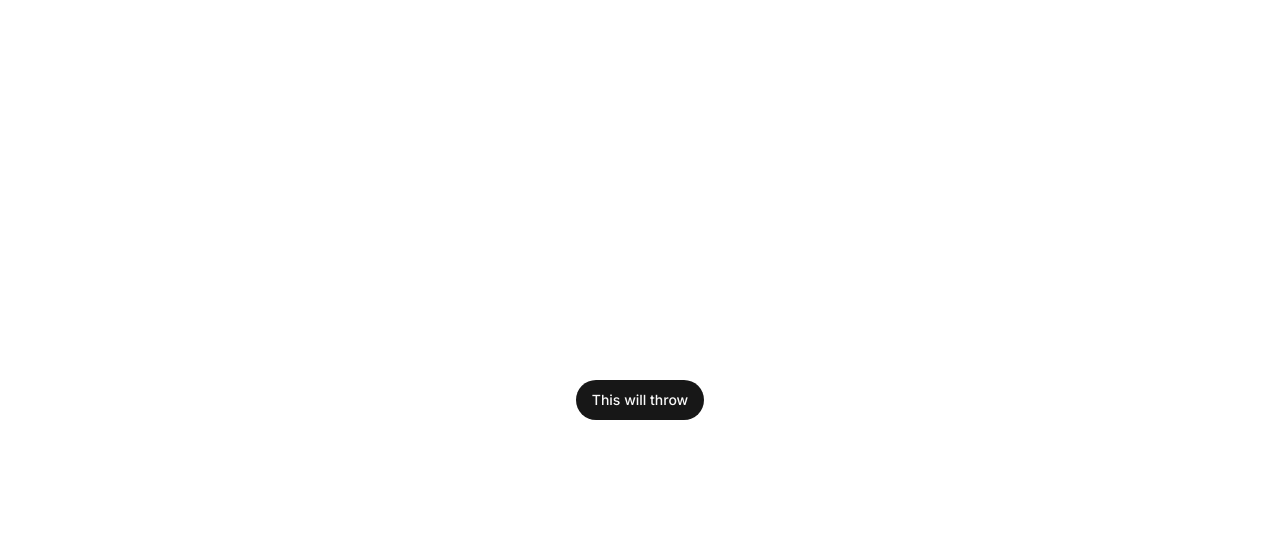
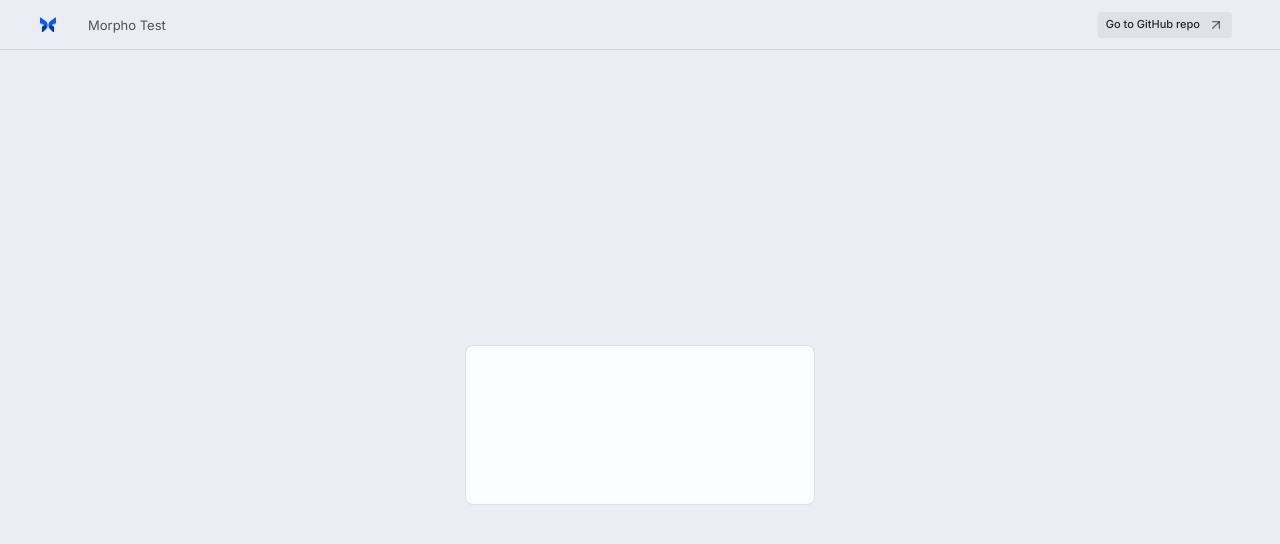
Before and after one commit to jknap/challenge-morpho, a Next.js app: page / in a window 1280 px wide. Shown: the top 544 px of the page. Built offline with nearby package versions, Linux system fonts and the light colour scheme.

Commit message:
implement navbar

```diff
--- /dev/null
+++ b/src/app/components/navbar.tsx
@@ -0,0 +1,27 @@
+import { ArrowUpRightIcon } from 'lucide-react';
+import Image from 'next/image';
+import { Button } from '@/components/ui/buttons/button';
+
+const GITHUB_REPO_URL = 'https://github.com/jknap/challenge-morpho';
+
+export function Navbar() {
+  return (
+    <div className='w-full h-[50px] px-10 border-b border-morpho-border-primary flex items-center justify-between'>
+      <div className='flex items-center gap-8'>
+        <Image src='/logo.png' alt='Morpho' width={16} height={16} />
+        <span className='text-morpho-text-body text-xsm font-normal'>
+          Morpho Test
+        </span>
+      </div>
+      <Button
+        variant='morphoSecondary'
+        toRoute={GITHUB_REPO_URL}
+        openInNewTab
+        className='px-2 h-[26px] text-[11px]'
+      >
+        <div className='flex items-center gap-2'>Go to GitHub repo</div>
+        <ArrowUpRightIcon className='w-4 h-4 text-morpho-icon-secondary' />
+      </Button>
+    </div>
+  );
+}
--- a/src/app/layout.tsx
+++ b/src/app/layout.tsx
@@ -1,5 +1,6 @@
 import type { Metadata } from 'next';
 import { Inter } from 'next/font/google';
+import { Navbar } from '@/app/components/navbar';
 import { Providers } from '@/app/providers';
 import './globals.css';
 
@@ -20,9 +21,14 @@ export default function RootLayout({
   children: React.ReactNode;
 }>) {
   return (
-    <html lang='en'>
-      <body className={`${inter.variable} antialiased font-inter`}>
-        <Providers>{children}</Providers>
+    <html lang='en' className='h-full'>
+      <body className={`${inter.variable} antialiased font-inter h-full`}>
+        <Providers>
+          <div className='flex flex-col min-h-screen bg-morpho-bg-base'>
+            <Navbar />
+            {children}
+          </div>
+        </Providers>
       </body>
     </html>
   );
--- a/src/app/page.tsx
+++ b/src/app/page.tsx
@@ -1,18 +1,7 @@
-'use client';
-
-import { useState } from 'react';
-import { Button } from '@/components/ui/buttons/button';
-
 export default function Home() {
-  const [shouldError, setShouldError] = useState(false);
-
-  if (shouldError) {
-    throw new Error('Test error');
-  }
-
   return (
-    <div className='flex flex-col items-center justify-center h-screen'>
-      <Button onClick={() => setShouldError(true)}>This will throw</Button>
+    <div className='flex-1 overflow-y-auto flex flex-col items-center justify-center h-screen'>
+      <div className='w-[350px] h-[160px] px-5 bg-morpho-bg-block border-morpho-border-primary border rounded-lg flex flex-col items-center justify-center'></div>
     </div>
   );
 }
```
Also changed, not shown: public/logo.png (added).
